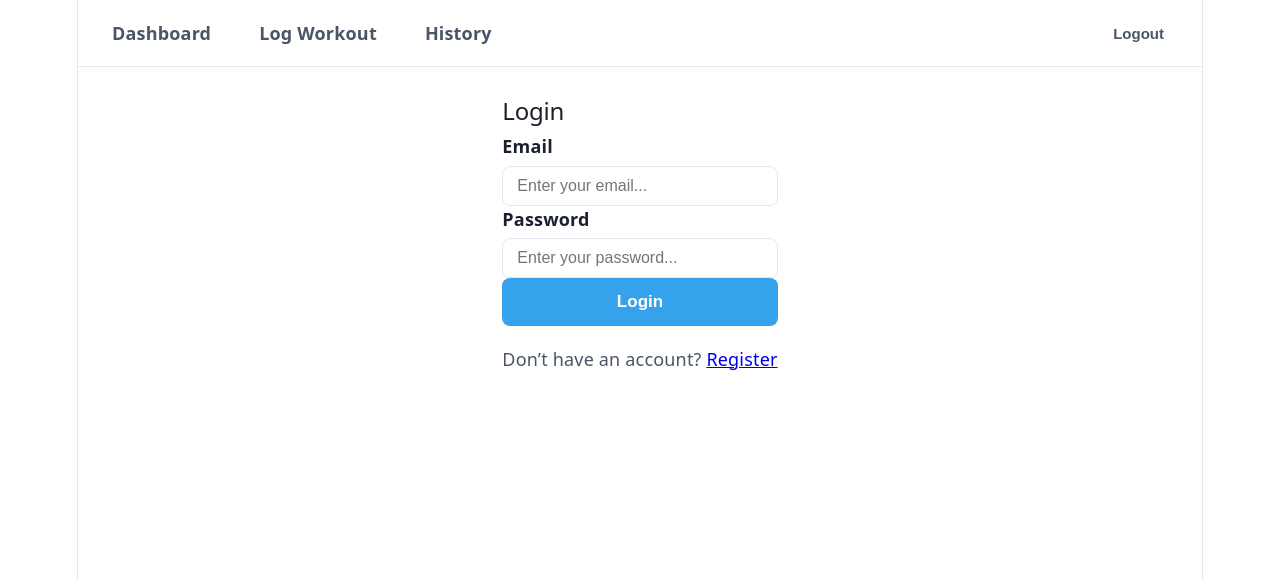
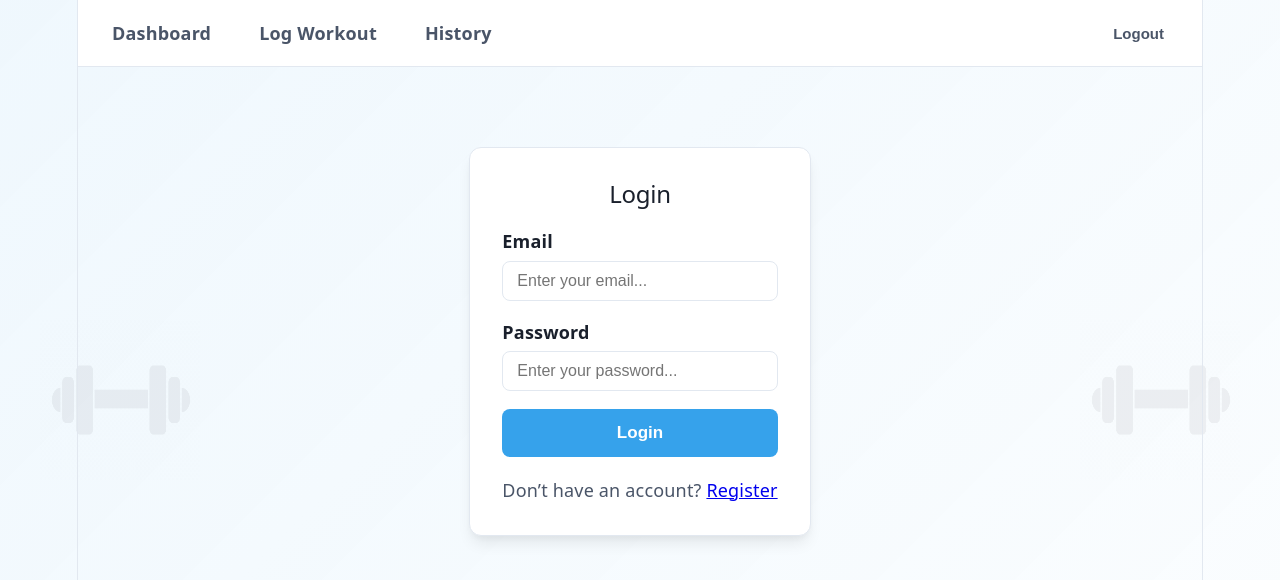
Before and after one commit to samedg98/fitnessprogressor-ui, a React (Vite) app: page / in a window 1280 px wide. Shown: the top 580 px of the page. Built offline with nearby package versions, Linux system fonts and the light colour scheme.

Commit message:
UI polish: gradient background, dumbbell watermark, improved layout

```diff
--- a/src/index.css
+++ b/src/index.css
@@ -58,9 +58,22 @@
   }
 }
 
+/* -------------------------------------------------- */
+/* GLOBAL BACKGROUND (GRADIENT)                       */
+/* -------------------------------------------------- */
+
 body {
   margin: 0;
+  background: linear-gradient(
+    135deg,
+    rgba(54, 162, 235, 0.08),
+    rgba(54, 162, 235, 0.02)
+  );
 }
+
+/* -------------------------------------------------- */
+/* ROOT WRAPPER                                        */
+/* -------------------------------------------------- */
 
 #root {
   width: 1126px;
@@ -73,6 +86,10 @@ body {
   flex-direction: column;
   box-sizing: border-box;
 }
+
+/* -------------------------------------------------- */
+/* TYPOGRAPHY                                          */
+/* -------------------------------------------------- */
 
 h1,
 h2 {
@@ -123,7 +140,7 @@ code {
 }
 
 /* -------------------------------------------------- */
-/* GLOBAL BUTTONS — TEAL THEME (ORIGINAL)             */
+/* BUTTONS                                             */
 /* -------------------------------------------------- */
 
 button {
@@ -146,6 +163,10 @@ button:active {
   transform: scale(0.97);
 }
 
+button + button {
+  margin-left: 10px;
+}
+
 button.delete-btn {
   background: #ff4d4d;
 }
@@ -153,109 +174,6 @@ button.delete-btn {
 button.delete-btn:hover {
   background: #e60000;
 }
-
-/* -------------------------------------------------- */
-/* INPUTS + FORMS                                     */
-/* -------------------------------------------------- */
-
-input,
-select,
-textarea {
-  width: 100%;
-  padding: 10px 14px;
-  border-radius: 8px;
-  border: 1px solid var(--border);
-  background: var(--bg);
-  color: var(--text);
-  font-size: 16px;
-  box-sizing: border-box;
-  transition: 0.2s ease;
-}
-
-input:focus,
-select:focus,
-textarea:focus {
-  outline: none;
-  border-color: var(--accent);
-  box-shadow: 0 0 0 3px var(--accent-bg);
-}
-
-label {
-  display: block;
-  text-align: left;
-  margin-bottom: 6px;
-  font-weight: 600;
-  color: var(--text-h);
-}
-
-/* -------------------------------------------------- */
-/* NAVBAR                                              */
-/* -------------------------------------------------- */
-
-nav {
-  background: var(--bg);
-  border-bottom: 1px solid var(--border);
-  padding: 12px 20px;
-  display: flex;
-  justify-content: center;
-  gap: 20px;
-}
-
-nav a {
-  color: var(--text);
-  text-decoration: none;
-  font-weight: 600;
-  padding: 8px 14px;
-  border-radius: 6px;
-  transition: 0.2s ease;
-}
-
-nav a:hover {
-  background: var(--accent-bg);
-  color: var(--accent);
-}
-
-nav a.active {
-  background: var(--accent);
-  color: white;
-}
-
-/* -------------------------------------------------- */
-/* PAGE CONTAINER                                      */
-/* -------------------------------------------------- */
-
-.page-container {
-  max-width: 900px;
-  margin: 0 auto;
-  padding: 30px 20px;
-  text-align: left;
-}
-
-/* -------------------------------------------------- */
-/* WORKOUT HISTORY ITEMS                               */
-/* -------------------------------------------------- */
-
-.workout-item {
-  background: var(--bg);
-  padding: 18px;
-  border-radius: 10px;
-  border: 1px solid var(--border);
-  box-shadow: var(--shadow);
-  margin-bottom: 16px;
-}
-
-.workout-item h3 {
-  margin: 0 0 8px;
-  color: var(--text-h);
-}
-
-.workout-item p {
-  color: var(--text);
-}
-
-/* -------------------------------------------------- */
-/* PREMIUM BUTTON SYSTEM (EXTENDED)                   */
-/* -------------------------------------------------- */
 
 /* Disabled */
 button:disabled {
@@ -312,3 +230,159 @@ button.btn-lg {
 button.btn-block {
   width: 100%;
 }
+
+/* -------------------------------------------------- */
+/* INPUTS + FORMS                                      */
+/* -------------------------------------------------- */
+
+input,
+select,
+textarea {
+  width: 100%;
+  padding: 10px 14px;
+  border-radius: 8px;
+  border: 1px solid var(--border);
+  background: var(--bg);
+  color: var(--text);
+  font-size: 16px;
+  box-sizing: border-box;
+  transition: 0.2s ease;
+}
+
+input:focus,
+select:focus,
+textarea:focus {
+  outline: none;
+  border-color: var(--accent);
+  box-shadow: 0 0 0 3px var(--accent-bg);
+}
+
+label {
+  display: block;
+  text-align: left;
+  margin-bottom: 6px;
+  font-weight: 600;
+  color: var(--text-h);
+}
+
+.form-group {
+  margin-bottom: 18px;
+}
+
+/* -------------------------------------------------- */
+/* NAVBAR                                              */
+/* -------------------------------------------------- */
+
+nav {
+  background: var(--bg);
+  border-bottom: 1px solid var(--border);
+  padding: 12px 20px;
+  display: flex;
+  justify-content: center;
+  gap: 20px;
+}
+
+nav a {
+  color: var(--text);
+  text-decoration: none;
+  font-weight: 600;
+  padding: 8px 14px;
+  border-radius: 6px;
+  transition: 0.2s ease;
+}
+
+nav a:hover {
+  background: var(--accent-bg);
+  color: var(--accent);
+}
+
+nav a.active {
+  background: var(--accent);
+  color: white;
+}
+
+/* -------------------------------------------------- */
+/* PAGE CONTAINER                                      */
+/* -------------------------------------------------- */
+
+.page-container {
+  max-width: 900px;
+  margin: 0 auto;
+  padding: 40px 24px;
+  text-align: left;
+  display: flex;
+  flex-direction: column;
+  gap: 24px;
+}
+
+/* -------------------------------------------------- */
+/* AUTH CARD                                           */
+/* -------------------------------------------------- */
+
+.auth-card {
+  background: var(--bg);
+  padding: 32px;
+  border-radius: 12px;
+  border: 1px solid var(--border);
+  box-shadow: var(--shadow);
+  max-width: 420px;
+  margin: 40px auto;
+}
+
+/* -------------------------------------------------- */
+/* WORKOUT HISTORY ITEMS                               */
+/* -------------------------------------------------- */
+
+.workout-item {
+  background: var(--bg);
+  padding: 18px;
+  border-radius: 10px;
+  border: 1px solid var(--border);
+  box-shadow: var(--shadow);
+  margin-bottom: 16px;
+}
+
+.workout-item h3 {
+  margin: 0 0 8px;
+  color: var(--text-h);
+}
+
+.workout-item p {
+  color: var(--text);
+}
+
+/* -------------------------------------------------- */
+/* GLOBAL WATERMARK BACKGROUND (DUMBBELL ICON)        */
+/* -------------------------------------------------- */
+
+body::before {
+  content: "";
+  position: fixed;
+  top: 50%;
+  left: 40px;
+  width: 160px;
+  height: 160px;
+  background-image: url("/dumbbell.png");
+  background-size: contain;
+  background-repeat: no-repeat;
+  opacity: 0.06;
+  transform: translateY(-50%);
+  pointer-events: none;
+  z-index: -1;
+}
+
+body::after {
+  content: "";
+  position: fixed;
+  top: 50%;
+  right: 40px;
+  width: 160px;
+  height: 160px;
+  background-image: url("/dumbbell.png");
+  background-size: contain;
+  background-repeat: no-repeat;
+  opacity: 0.06;
+  transform: translateY(-50%);
+  pointer-events: none;
+  z-index: -1;
+}
--- a/src/pages/Login.jsx
+++ b/src/pages/Login.jsx
@@ -30,7 +30,8 @@ export default function Login() {
 
   return (
     <div className="page-container">
-      <h2>Login</h2>
+      <div className="auth-card">
+        <h2 style={{ textAlign: "center", marginBottom: 20 }}>Login</h2>
 
         <ErrorMessage message={error} />
 
@@ -62,9 +63,10 @@ export default function Login() {
           </button>
         </form>
 
-      <p style={{ marginTop: 20 }}>
+        <p style={{ marginTop: 20, textAlign: "center" }}>
           Don’t have an account? <Link to="/register">Register</Link>
         </p>
       </div>
+    </div>
   );
 }
```
Also changed, not shown: dumbbell.png (added). Lines whose indentation alone changed are shown as unchanged.
